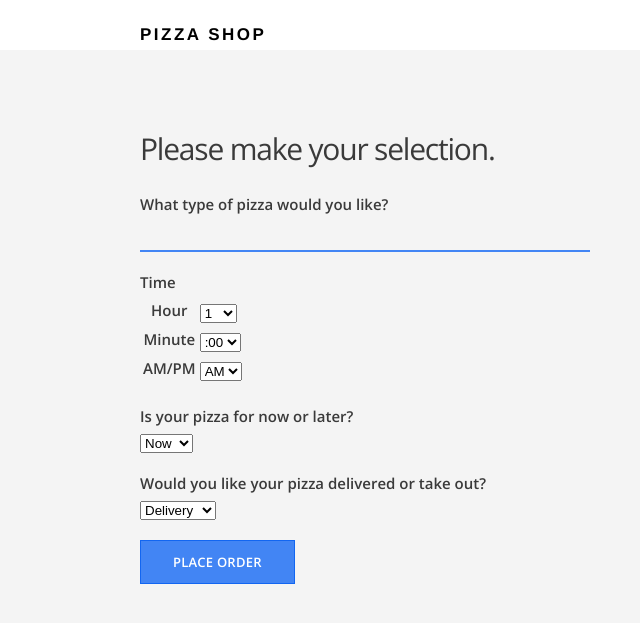
After one commit to Emmanuel687/Pizza-Colaboration, a Flask app: page /order in a window 1280 px wide. The commit adds this page. Shown: the top 623 px of the page, without its empty margins (0-640 px from the left). Run offline with Flask 2, Linux system fonts and the light colour scheme.

Commit message:
order form

```diff
--- a/app.py
+++ b/app.py
@@ -1,5 +1,5 @@
 from flask import Flask, render_template, request, session, redirect, url_for
-from forms import SignupForm, LoginForm
+from forms import SignupForm, LoginForm,OrderForm
 from logger import logger
 
 app = Flask(__name__)
@@ -61,7 +61,30 @@ def login():
         return render_template("login.html", form=form)
 
 
+@app.route("/order", methods=["GET", "POST"])
+def order():
+    form = OrderForm()
+    if request.method == "POST":
+        if form.validate() == False:
+            if "email" in session:
+                logger.info(session["email"] + " : Submitted a bad order form.")
+            else:
+                logger.info("Guest : Submitted a bad order form.")
+            return render_template("order.html", form=form)
+        else:
+            if "email" in session:
+                logger.info(session["email"] + " : Placed an order. Details - " + str(form.data))
+            else:
+                logger.info("Guest : Placed an order. Details - " + str(form.data))
 
+
+            return render_template("order.html", status="Order placed")
+    elif request.method == "GET":
+        if "email" in session:
+            logger.info(session["email"] + " : Accessed /order")
+        else:
+            logger.info("Guest : Accessed /order")
+        return render_template("order.html", form=form)
 
 
 if __name__ == '__main__':
--- a/forms.py
+++ b/forms.py
@@ -15,3 +15,20 @@ class LoginForm(FlaskForm):
     email = StringField("Email", validators=[DataRequired("Please enter your email address.")])
     password = PasswordField("Password", validators=[DataRequired("Please enter a password.")])
     submit = SubmitField("Sign In")
+
+
+
+class TimeForm(FlaskForm):
+    hour = SelectField("Hour", choices=[("1:", "1"), ("2:", "2"), ("3:", "3"), ("4:", "4"), ("5:", "5"), ("6:", "6"),
+                                        ("7:", "7"), ("8:", "8"), ("9:", "9"), ("10:", "10"), ("11:", "11"),
+                                        ("12:", "12")])
+    minute = SelectField("Minute", choices=[("00", ":00"), ("15", ":15"), ("30", ":30"), ("45", ":45")])
+    am_pm = SelectField("AM/PM", choices=[("AM", "AM"), ("PM", "PM")])
+
+
+class OrderForm(FlaskForm):
+    pizza = StringField("What type of pizza would you like?", validators=[DataRequired("Please enter a pizza.")])
+    time = FormField(TimeForm)
+    now_or_later = SelectField("Is your pizza for now or later?", choices=[("NOW", "Now"), ("LATER", "Later")])
+    delivery = SelectField("Would you like your pizza delivered or take out?",choices=[("DELIVERY", "Delivery"), ("TAKEOUT", "Take Out")])
+    submit = SubmitField("Place Order")
--- a/templates/index.html
+++ b/templates/index.html
@@ -8,6 +8,7 @@
                 <h2>Discover your next favorite pizza!</h2>
                 <a href="{{ url_for('signup') }}" class="btn-primary">Sign-Up</a>
                 <a href="{{ url_for('login') }}" class="btn-primary">Login</a>
+                <a href="{{ url_for('order') }}" class="btn-primary">order</a>
 
             </div>
         </div>
--- /dev/null
+++ b/templates/order.html
@@ -0,0 +1,67 @@
+{% extends "base.html" %}
+{% block content %}
+
+    <main class="container signup-section">
+        <div class="section-content">
+
+            {% if status %}
+                <h2>Your order has been placed.</h2>
+            {% else %}
+                <h2>Please make your selection.</h2>
+
+                <form method="POST" action="/order">
+                    {{ form.hidden_tag() }}
+                    <div class="form-group">
+                        {{ form.pizza.label }}
+
+                        {% if form.pizza.errors %}
+                            {% for error in form.pizza.errors %}
+                                <p>{{ error }}</p>
+                            {% endfor %}
+                        {% endif %}
+
+                        {{ form.pizza }}
+                    </div>
+
+                    <div class="form-group">
+                        {{ form.time.label }}
+
+                        {% if form.time.errors %}
+                            {% for error in form.time.errors %}
+                                <p>{{ error }}</p>
+                            {% endfor %}
+                        {% endif %}
+
+                        {{ form.time }}
+                    </div>
+
+                    <div class="form-group">
+                        {{ form.now_or_later.label }}
+
+                        {% if form.now_or_later.errors %}
+                            {% for error in form.now_or_later.errors %}
+                                <p>{{ error }}</p>
+                            {% endfor %}
+                        {% endif %}
+
+                        {{ form.now_or_later }}
+                    </div>
+
+                    <div class="form-group">
+                        {{ form.delivery.label }}
+
+                        {% if form.delivery.errors %}
+                            {% for error in form.delivery.errors %}
+                                <p>{{ error }}</p>
+                            {% endfor %}
+                        {% endif %}
+
+                        {{ form.delivery }}
+                    </div>
+
+                    {{ form.submit(class="btn-primary") }}
+                </form>
+            {% endif %}
+        </div>
+    </main>
+{% endblock %}
```
Also changed, not shown: 1 other file.
